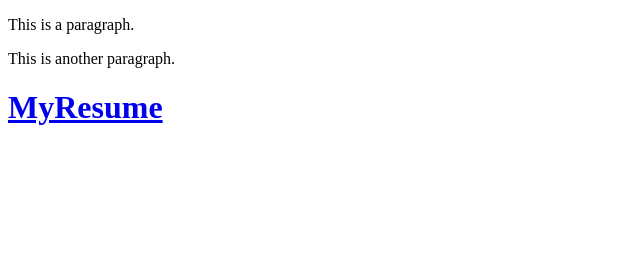
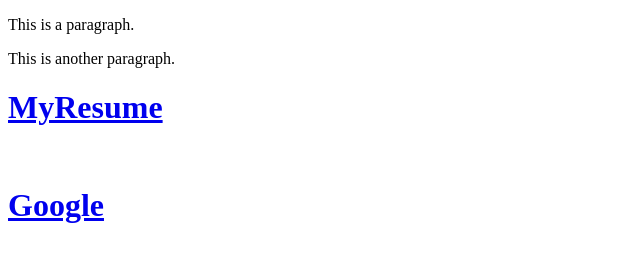
Before and after one commit to nagarajugandu544/WTClass, a plain HTML site: page index.html in a window 1280 px wide. Shown: the whole page, without its empty margins (0-640 px from the left). Drawn offline with Linux system fonts and the light colour scheme.

Commit message:
Update index.html

```diff
--- a/index.html
+++ b/index.html
@@ -5,6 +5,6 @@
 <p>This is a paragraph.</p>
 <p>This is another paragraph.</p>
 <a href="https://nagarajugandu544.github.io/WTClass/resume.html"><h1>MyResume</h1></a></br>
-
+<a href="google.html"><h1>Google</h1></a>
 </body>
 </html>
```
